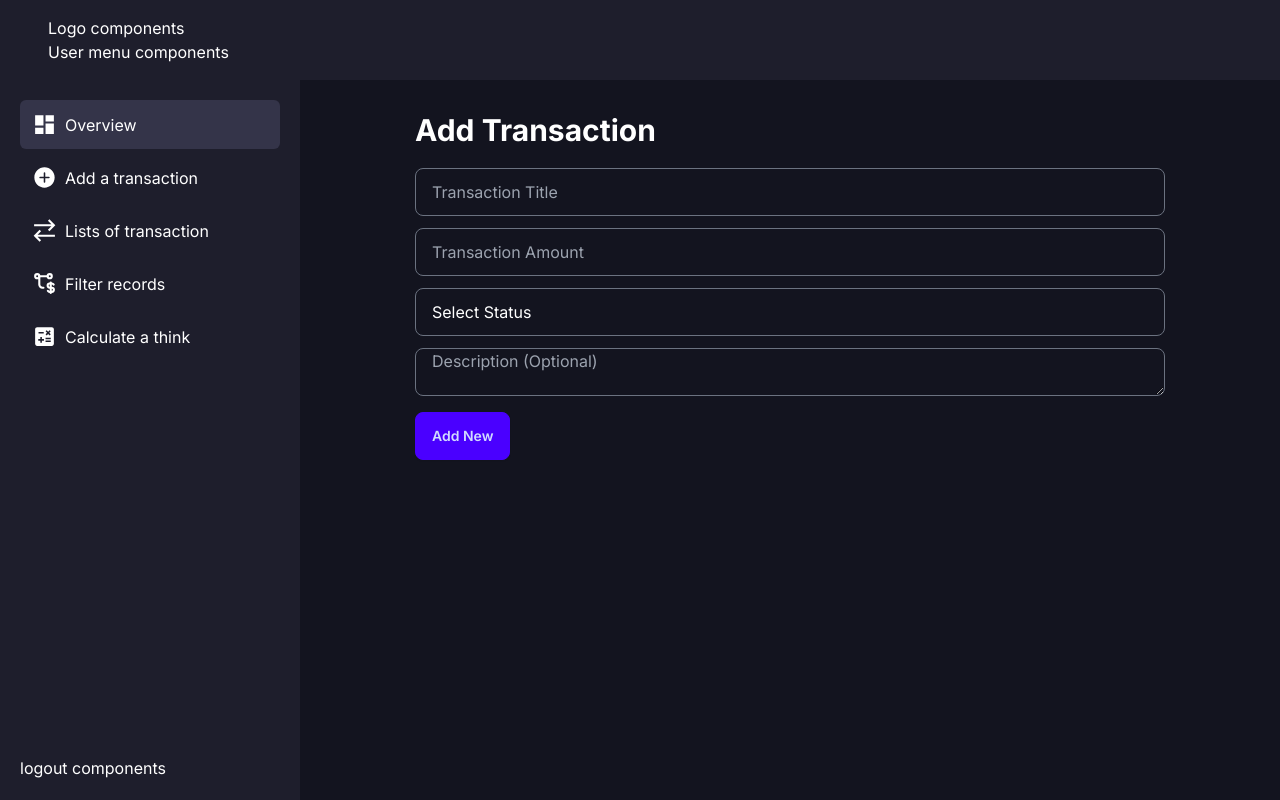
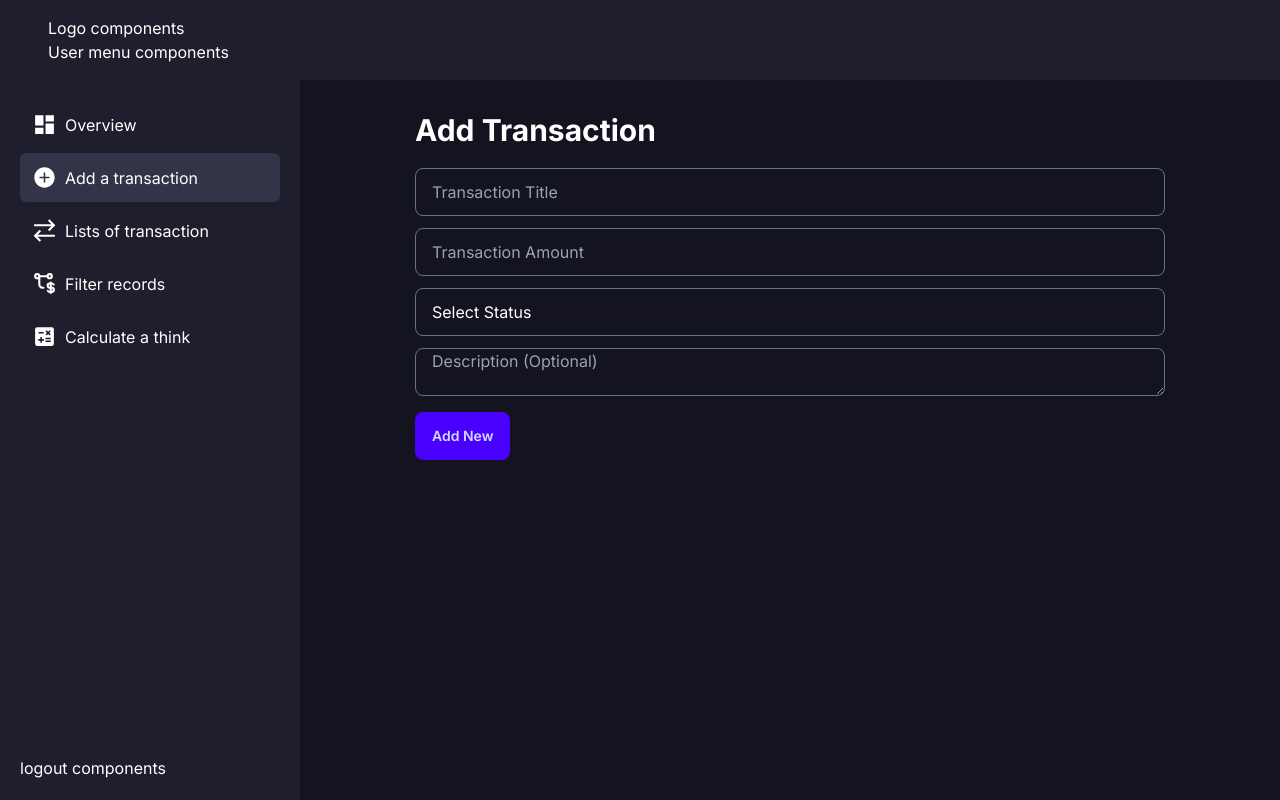
Before and after one commit to Md-Asikuzzaman/debit-credit, a Next.js app: page /add-transaction in a window 1280 px wide. Built offline with nearby package versions, Linux system fonts and the light colour scheme.

Commit message:
fix: update sidebar nav option logic

```diff
--- a/src/app/components/sidebar/Sidebar.tsx
+++ b/src/app/components/sidebar/Sidebar.tsx
@@ -4,65 +4,33 @@ import { NextPage } from "next";
 
 import Logout from "./Logout";
 import Link from "next/link";
+import { navLinks } from "@/app/lib";
+import { usePathname } from "next/navigation";
 
-import { MdDashboard } from "react-icons/md";
-import { IoIosAddCircle } from "react-icons/io";
-import { IoListSharp } from "react-icons/io5";
-import { GrTransaction } from "react-icons/gr";
-import { TbTransactionDollar } from "react-icons/tb";
-import { MdCalculate } from "react-icons/md";
+import { clsx } from "clsx";
 
 interface Props {}
 
 const Sidebar: NextPage<Props> = ({}) => {
+  const pathname = usePathname();
+
   return (
     <div className="bg-[#1E1E2C] min-w-[300px] flex flex-col p-5 fixed md:relative h-full md:h-auto top-0 left-0 text-white">
       <ul className="flex-1 space-y-1">
-        <li>
-          <Link
-            href={"/"}
-            className="flex items-center gap-2 bg-[#343449] p-3 rounded-md"
-          >
-            <MdDashboard size={25} />
-            Overview
-          </Link>
-        </li>
-        <li>
-          <Link
-            href={"/add-transaction"}
-            className="flex items-center gap-2 hover:bg-[#343449] p-3 rounded-md"
-          >
-            <IoIosAddCircle size={25} />
-            Add a transaction
-          </Link>
-        </li>
-        <li>
-          <Link
-            href={"/"}
-            className="flex items-center gap-2 hover:bg-[#343449] p-3 rounded-md"
-          >
-            <GrTransaction size={25} />
-            Lists of transaction
-          </Link>
-        </li>
-        <li>
-          <Link
-            href={"/"}
-            className="flex items-center gap-2 hover:bg-[#343449] p-3 rounded-md"
-          >
-            <TbTransactionDollar size={25} />
-            Filter records
-          </Link>
-        </li>
-        <li>
-          <Link
-            href={"/"}
-            className="flex items-center gap-2 hover:bg-[#343449] p-3 rounded-md"
-          >
-            <MdCalculate size={25} />
-            Calculate a think
-          </Link>
-        </li>
+        {navLinks.map(({ href, label, Icon }, index) => (
+          <li key={index}>
+            <Link
+              href={href}
+              className={clsx(
+                "flex items-center gap-2  p-3 rounded-md",
+                pathname === href ? "bg-[#343449]" : "hover:bg-[#343449]"
+              )}
+            >
+              <Icon size={25} />
+              {label}
+            </Link>
+          </li>
+        ))}
       </ul>
       <Logout />
     </div>
--- /dev/null
+++ b/src/app/lib/index.ts
@@ -0,0 +1,33 @@
+import { MdDashboard } from "react-icons/md";
+import { IoIosAddCircle } from "react-icons/io";
+import { GrTransaction } from "react-icons/gr";
+import { TbTransactionDollar } from "react-icons/tb";
+import { MdCalculate } from "react-icons/md";
+
+export const navLinks = [
+  {
+    href: "/",
+    label: "Overview",
+    Icon: MdDashboard,
+  },
+  {
+    href: "/add-transaction",
+    label: "Add a transaction",
+    Icon: IoIosAddCircle,
+  },
+  {
+    href: "/lists-of-transaction",
+    label: "Lists of transaction",
+    Icon: GrTransaction,
+  },
+  {
+    href: "/filter-records",
+    label: "Filter records",
+    Icon: TbTransactionDollar,
+  },
+  {
+    href: "/calculate-a-think",
+    label: "Calculate a think",
+    Icon: MdCalculate,
+  },
+];
--- a/src/lib/utils.ts
+++ /dev/null
@@ -1,6 +0,0 @@
-import { type ClassValue, clsx } from "clsx"
-import { twMerge } from "tailwind-merge"
-
-export function cn(...inputs: ClassValue[]) {
-  return twMerge(clsx(inputs))
-}
```
